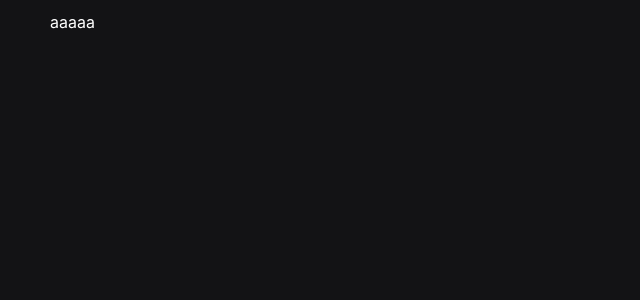
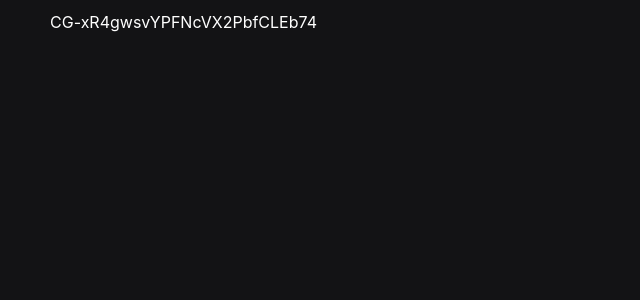
Before and after one commit to Amirali-Ahangarzadeh/crypto-data, a React (Vite) app: page / in a window 1280 px wide. Shown: the top 300 px of the page, without its empty margins (0-640 px from the left). Built offline with nearby package versions, Linux system fonts and the light colour scheme.

Commit message:
start building

```diff
--- a/src/App.jsx
+++ b/src/App.jsx
@@ -1,10 +1,6 @@
 
 
-function App() {
+export default function App() {
 
-  return (
-    <div>aaaaa</div>
-  )
+  return <>CG-xR4gwsvYPFNcVX2PbfCLEb74</>;
 }
-
-export default App
--- a/src/assets/css/global.css
+++ b/src/assets/css/global.css
@@ -24,4 +24,4 @@ a{
   color: inherit;
 }
 
-@import "tailwindcss";
+/* @import "tailwindcss"; */
--- /dev/null
+++ b/src/layouts/Layout.jsx
@@ -0,0 +1,9 @@
+
+
+export default function Layout({children}) {
+  return (
+    <main>
+      {children}
+    </main>
+  )
+}
--- a/src/main.jsx
+++ b/src/main.jsx
@@ -2,9 +2,12 @@ import { StrictMode } from 'react'
 import { createRoot } from 'react-dom/client'
 import './assets/css/global.css'
 import App from './App.jsx'
+import Layout from './layouts/Layout.jsx'
 
 createRoot(document.getElementById('root')).render(
   <StrictMode>
-    <App />
+    <Layout>
+      <App />
+    </Layout>
   </StrictMode>,
 )
--- /dev/null
+++ b/src/services/GetRequest.js
@@ -0,0 +1,19 @@
+
+const BASE_URL = "https://api.coingecko.com/api/v3/";
+export const get = async(route) => {
+  try {
+    const url = `${BASE_URL}${route}`
+  const response = await fetch(url, {
+    headers : {'x-cg-demo-api-key': "CG-xR4gwsvYPFNcVX2PbfCLEb74"}
+  });
+  if(response.status != 200)
+  {
+    return false;
+  }
+ const result = await response.json();
+ return result;
+  } catch (error) {
+    console.log(error.name);
+    return false;
+  }
+}
```
